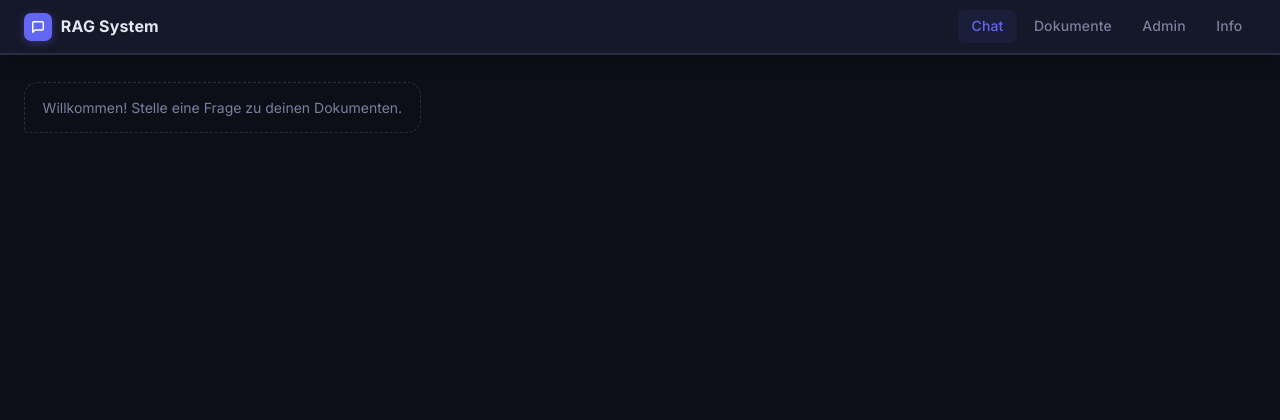
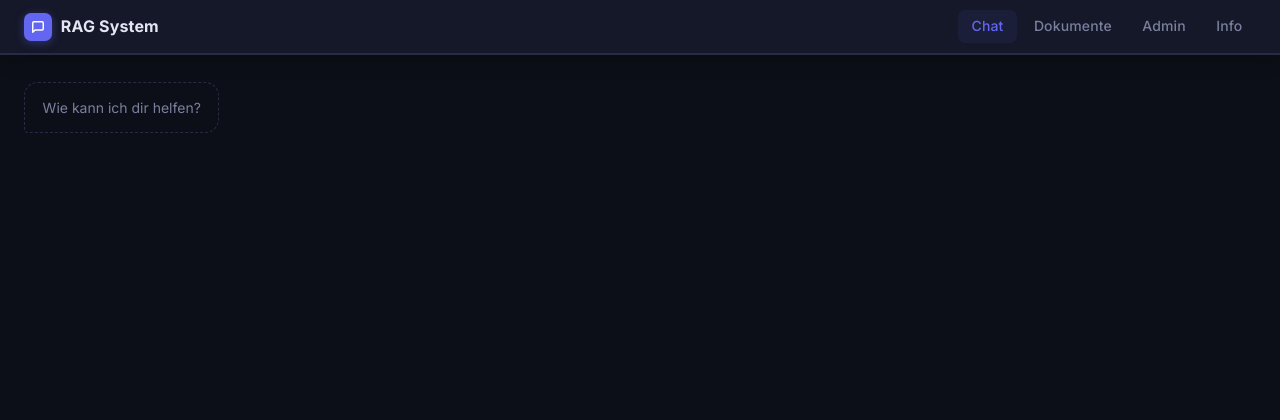
Before and after one commit to speedswimmer/rag, a Flask app: page / in a window 1280 px wide. Shown: the top 420 px of the page. Run offline with Flask 3, Linux system fonts and the light colour scheme; some libraries are stand-ins or nearby versions.

Commit message:
style: update chat welcome message
Co-Authored-By: Claude Sonnet 4.6 <noreply@anthropic.com>

```diff
--- a/app/templates/chat.html
+++ b/app/templates/chat.html
@@ -6,7 +6,7 @@
   <div class="chat-messages" id="chatMessages">
     <div class="message message-system">
       <div class="message-bubble">
-        Willkommen! Stelle eine Frage zu deinen Dokumenten.
+        Wie kann ich dir helfen?
       </div>
     </div>
   </div>
```
